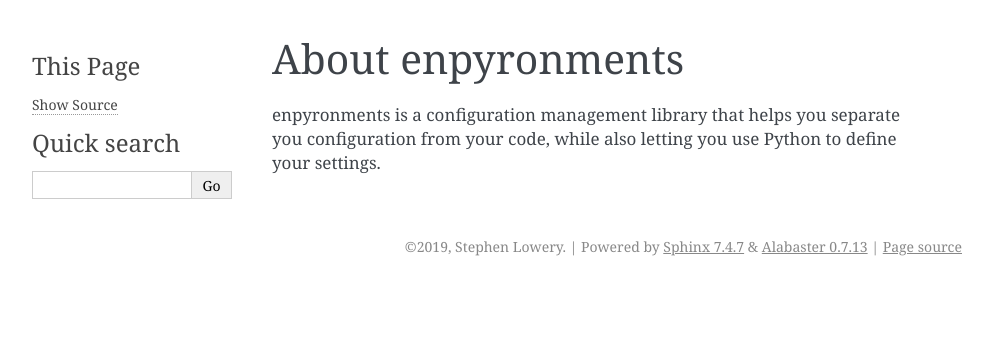
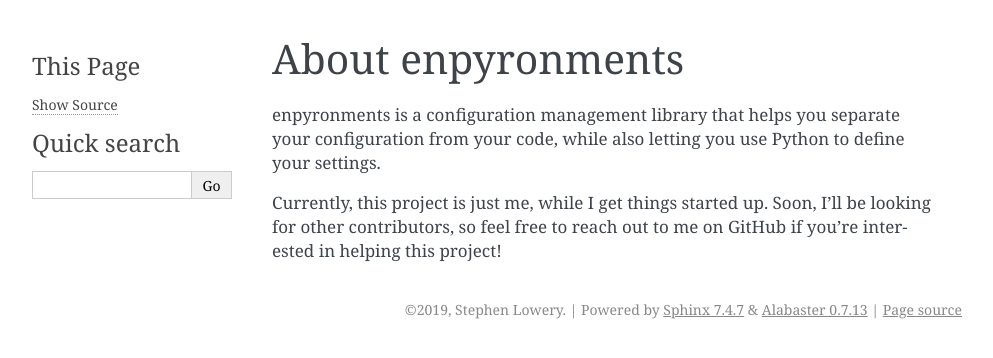
Before and after one commit to stephen1000/enpyroments, a Sphinx documentation site: the page built from docs/about.rst, in a window 1280 px wide. Shown: the top 358 px of the page, without its empty margins (148-1141 px from the left). Built offline with Sphinx 7.4.7, drawn with Linux system fonts in a browser that asks for light colours.

```diff
--- a/docs/about.rst
+++ b/docs/about.rst
@@ -1,8 +1,10 @@
-.. About
-
-===================
 About enpyronments
 ===================
 
-enpyronments is a configuration management library that helps you separate you configuration from your code, while
-also letting you use Python to define your settings.
+enpyronments is a configuration management library that helps you separate your
+configuration from your code, while also letting you use Python to define your
+settings.
+
+Currently, this project is just me, while I get things started up. Soon, I'll
+be looking for other contributors, so feel free to reach out to me on GitHub
+if you're interested in helping this project!
--- a/docs/tutorial/local_settings.rst
+++ b/docs/tutorial/local_settings.rst
@@ -1,2 +1,4 @@
 Untracked (local) settings
 ==========================
+
+some text here ya?
--- a/docs/tutorial/mode_settings.rst
+++ b/docs/tutorial/mode_settings.rst
@@ -1,2 +1,4 @@
 Mode based settings
 ===================
+
+foo bar baz
```
